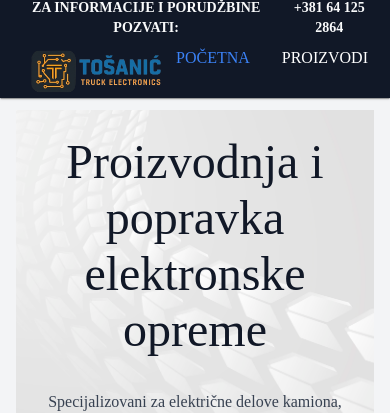
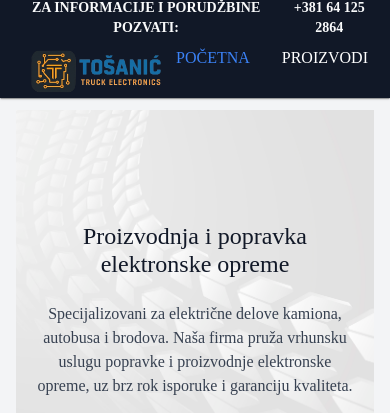
Before and after one commit to duzmaaa/electrical-equipment-site, a React (Create React App) app: page / in a window 390 px wide. Shown: the top 413 px of the page. Built offline with nearby package versions, Linux system fonts and the light colour scheme.

Commit message:
Responsive

```diff
--- a/src/pages/AboutUs.tsx
+++ b/src/pages/AboutUs.tsx
@@ -22,6 +22,11 @@ export default function AboutUs() {
           color: "#111827",
           mb: 2,
           textAlign: "center",
+          fontSize: {
+            xs: "1.5rem",
+            sm: "2rem",
+            md: "2.5rem",
+          },
         }}
       >
         Ko smo mi i zašto nam možete verovati?
--- a/src/pages/Contact.tsx
+++ b/src/pages/Contact.tsx
@@ -11,9 +11,14 @@ const Contact = () => {
         variant="h3"
         component="h1"
         sx={{
-          color: "#111827",
           mb: 2,
           textAlign: "center",
+          color: "#111827",
+          fontSize: {
+            xs: "1.5rem",
+            sm: "2rem",
+            md: "2.5rem",
+          },
         }}
       >
         Kontaktirajte nas
@@ -39,6 +44,9 @@ const Contact = () => {
                 variant="h5"
                 component="h2"
                 color="#374151"
+                sx={{
+                  fontSize: { xs: "1.25rem", sm: "1.75rem" },
+                }}
                 fontWeight="medium"
               >
                 Kontakt informacije
--- a/src/pages/EcuModification.tsx
+++ b/src/pages/EcuModification.tsx
@@ -45,7 +45,20 @@ const modItems = [
 export default function EcuModifikacijePage() {
   return (
     <Box p={{ xs: 2, md: 4 }}>
-      <Typography variant="h4" textAlign="center" fontWeight={700} gutterBottom>
+      <Typography
+        variant="h1"
+        textAlign="center"
+        fontWeight={500}
+        sx={{
+          color: "#111827",
+          fontSize: {
+            xs: "1.5rem",
+            sm: "2rem",
+            md: "2.5rem",
+          },
+        }}
+        gutterBottom
+      >
         ECU Modifikacije
       </Typography>
 
--- a/src/pages/Home.tsx
+++ b/src/pages/Home.tsx
@@ -67,7 +67,18 @@ const Home: React.FC = () => (
         px: 2,
       }}
     >
-      <Typography variant="h3" component="h1" gutterBottom>
+      <Typography
+        variant="h3"
+        sx={{
+          fontSize: {
+            xs: "1.5rem",
+            sm: "2rem",
+            md: "2.5rem",
+          },
+        }}
+        component="h1"
+        gutterBottom
+      >
         Proizvodnja i popravka elektronske opreme
       </Typography>
 
```
